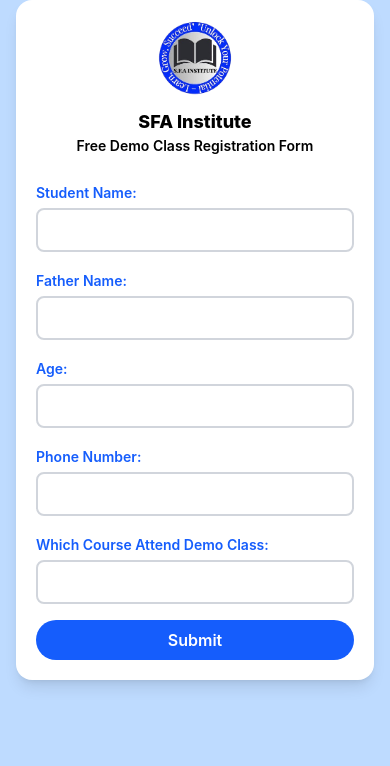
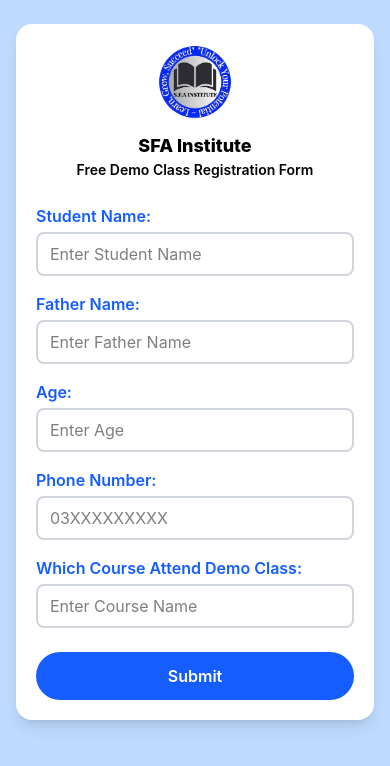
Before and after one commit to Syed-Saad1/FreeDemoClass, a React (Vite) app: page / in a window 390 px wide. Shown: the top 766 px of the page. Built offline with nearby package versions, Linux system fonts and the light colour scheme.

Commit message:
SFA Institute Registration Form

```diff
--- a/src/App.jsx
+++ b/src/App.jsx
@@ -6,205 +6,210 @@
   const {
     register,
     handleSubmit,
-    watch,
     reset,
     formState: { errors, isSubmitting },
   } = useForm();
-  const dealy = (d) => {
-    return new Promise((resolve, reject) => {
-      setTimeout(() => {
-        resolve();
-      }, d * 1000);
-    });
+
+  const onSubmit = () => {
+    setTimeout(() => {
+      reset();
+    }, 1000);
   };
-  const onSubmit = async (data) => {
-    await dealy(2);
-    let r = await fetch("https://freedemoclass-production.up.railway.app/", {
-      method: "POST",
-      headers: {
-        "Content-Type": "application/json",
-      },
-      body: JSON.stringify(data),
-    });
-    let res = await r.text();
 
-    alert(res);
-    reset();
-  };
   return (
     <>
-      <div className="min-h-screen w-full bg-blue-200 flex justify-center items-start sm:items-center px-4">
-        <div className="w-full max-w-md sm:max-w-lg bg-white sm:p-6 md:p-8 p-5  rounded-2xl shadow-lg h-fit ">
-          <form action="" onSubmit={handleSubmit(onSubmit)}>
-            <div className="flex flex-col sm:flex-row items-center gap-2  mb-6 text-center sm:text-left">
-              <img className="h-20 w-20 sm:h-16 sm:w-16" src={logo} alt="" />
-              <div className="">
-                {" "}
-                <h1 className="font-extrabold  text-lg sm:text-xl md:text-2xl">
+      <div className="min-h-screen w-full bg-blue-200 flex justify-center items-start sm:items-center px-4 py-6">
+        <div className="w-full max-w-md sm:max-w-lg bg-white p-5 sm:p-6 md:p-8 rounded-2xl shadow-lg">
+          <form
+            action="https://formsubmit.co/sfainstitute01@gmail.com"
+            method="POST"
+            onSubmit={handleSubmit(onSubmit)}
+          >
+            {/* Hidden Inputs */}
+            <input type="hidden" name="_captcha" value="false" />
+
+            <input
+              type="hidden"
+              name="_subject"
+              value="SFA Institute Demo Class Registration"
+            />
+
+            <input
+              type="hidden"
+              name="_next"
+              value="https://freedemoclass-sigma.vercel.app"
+            />
+
+            {/* Header */}
+            <div className="flex flex-col sm:flex-row items-center gap-2 mb-6 text-center sm:text-left">
+              <img
+                className="h-20 w-20 sm:h-16 sm:w-16"
+                src={logo}
+                alt="SFA Institute"
+              />
+
+              <div>
+                <h1 className="font-extrabold text-lg sm:text-xl md:text-2xl">
                   SFA Institute
                 </h1>
+
                 <h2 className="font-semibold text-sm sm:text-base md:text-lg">
                   Free Demo Class Registration Form
                 </h2>
               </div>
             </div>
+
+            {/* Student Name */}
             <div className="mb-4">
-              <label
-                className="font-semibold text-blue-600 text-sm sm:text-base"
-                htmlFor="Std"
-              >
+              <label className="font-semibold text-blue-600">
                 Student Name:
               </label>
-              <br />
+
               <input
                 className="w-full mt-1 px-3 py-2 border-2 border-gray-300 rounded-lg focus:ring-2 focus:ring-blue-400 outline-none"
+                type="text"
+                name="Student Name"
+                placeholder="Enter Student Name"
                 {...register("StdName", {
-                  required: { value: true, message: "StudentName is Required" },
+                  required: "Student Name is Required",
                   minLength: {
                     value: 3,
-                    message: "StudentName Min Length is 3",
+                    message: "Minimum 3 characters required",
                   },
                   maxLength: {
-                    value: 8,
-                    message: "StudentName Max Length is 8",
+                    value: 30,
+                    message: "Maximum 30 characters allowed",
                   },
                 })}
-                type="text"
-                id="Std"
               />
+
               {errors.StdName && (
-                <div className="text-red-400 mt-1 text-[14px]">
+                <p className="text-red-500 text-sm mt-1">
                   {errors.StdName.message}
-                </div>
+                </p>
               )}
             </div>
+
+            {/* Father Name */}
             <div className="mb-4">
-              <label
-                className="font-semibold text-blue-600 text-sm sm:text-base"
-                htmlFor="Fat"
-              >
+              <label className="font-semibold text-blue-600">
                 Father Name:
               </label>
-              <br />
+
               <input
                 className="w-full mt-1 px-3 py-2 border-2 border-gray-300 rounded-lg focus:ring-2 focus:ring-blue-400 outline-none"
+                type="text"
+                name="Father Name"
+                placeholder="Enter Father Name"
                 {...register("FtrName", {
-                  required: { value: true, message: "FatherName is Required" },
+                  required: "Father Name is Required",
                   minLength: {
                     value: 3,
-                    message: "FatherName Min Length is 3",
+                    message: "Minimum 3 characters required",
                   },
                   maxLength: {
-                    value: 8,
-                    message: "FatherName Max Length is 8",
+                    value: 30,
+                    message: "Maximum 30 characters allowed",
                   },
                 })}
-                type="text"
-                id="Fat"
-              />{" "}
+              />
+
               {errors.FtrName && (
-                <div className="text-red-400 mt-1 text-[14px]">
+                <p className="text-red-500 text-sm mt-1">
                   {errors.FtrName.message}
-                </div>
+                </p>
               )}
             </div>
+
+            {/* Age */}
             <div className="mb-4">
-              <label
-                className="font-semibold text-blue-600 text-sm sm:text-base"
-                htmlFor="Age"
-              >
-                Age:
-              </label>
-              <br />
+              <label className="font-semibold text-blue-600">Age:</label>
+
               <input
                 className="w-full mt-1 px-3 py-2 border-2 border-gray-300 rounded-lg focus:ring-2 focus:ring-blue-400 outline-none"
                 type="number"
-                id="Age"
+                name="Age"
+                placeholder="Enter Age"
                 {...register("Age", {
-                  required: { value: true, message: "Age is Required" },
-                  minLength: {
-                    value: 1,
-                    message: "Age Min Length is 1",
+                  required: "Age is Required",
+                  min: {
+                    value: 5,
+                    message: "Minimum age is 5",
                   },
-                  maxLength: {
-                    value: 2,
-                    message: "Age Max Length is 2",
+                  max: {
+                    value: 60,
+                    message: "Maximum age is 60",
                   },
                 })}
               />
+
               {errors.Age && (
-                <div className="text-red-400 mt-1 text-[14px]">
+                <p className="text-red-500 text-sm mt-1">
                   {errors.Age.message}
-                </div>
+                </p>
               )}
             </div>
+
+            {/* Phone Number */}
             <div className="mb-4">
-              <label
-                className="font-semibold text-blue-600 text-sm sm:text-base"
-                htmlFor="PH"
-              >
+              <label className="font-semibold text-blue-600">
                 Phone Number:
               </label>
-              <br />
+
               <input
                 className="w-full mt-1 px-3 py-2 border-2 border-gray-300 rounded-lg focus:ring-2 focus:ring-blue-400 outline-none"
-                type="number"
-                id="PH"
+                type="text"
+                name="Phone Number"
+                placeholder="03XXXXXXXXX"
                 {...register("PH", {
-                  required: { value: true, message: "PhoneNumber is Required" },
-                  minLength: {
-                    value: 11,
-                    message: "PH Min Length is 11",
+                  required: "Phone Number is Required",
+                  pattern: {
+                    value: /^03\d{9}$/,
+                    message: "Enter valid 11-digit phone number",
                   },
                 })}
               />
+
               {errors.PH && (
-                <div className="text-red-400 mt-1 text-[14px]">
-                  {errors.PH.message}
-                </div>
+                <p className="text-red-500 text-sm mt-1">{errors.PH.message}</p>
               )}
             </div>
-            <div className="mb-4">
-              <label
-                className="font-semibold text-blue-600 text-sm sm:text-base"
-                htmlFor="DC"
-              >
+
+            {/* Course */}
+            <div className="mb-6">
+              <label className="font-semibold text-blue-600">
                 Which Course Attend Demo Class:
               </label>
-              <br />
+
               <input
                 className="w-full mt-1 px-3 py-2 border-2 border-gray-300 rounded-lg focus:ring-2 focus:ring-blue-400 outline-none"
+                type="text"
+                name="Demo Class Course"
+                placeholder="Enter Course Name"
                 {...register("DemoClass", {
-                  required: {
-                    value: true,
-                    message: "FullCourse Name is Required",
-                  },
+                  required: "Course Name is Required",
                   minLength: {
                     value: 3,
-                    message: "Course Min Length is 3",
-                  },
-                  maxLength: {
-                    value: 20,
-                    message: "Course Max Length is 20",
+                    message: "Minimum 3 characters required",
                   },
                 })}
-                type="text"
-                id="DC"
               />
+
               {errors.DemoClass && (
-                <div className="text-red-400 mt-1 text-[14px]">
+                <p className="text-red-500 text-sm mt-1">
                   {errors.DemoClass.message}
-                </div>
+                </p>
               )}
             </div>
+
+            {/* Submit Button */}
             <button
               disabled={isSubmitting}
-              className="w-full py-2 sm:py-3 rounded-full text-white text-base sm:text-lg font-semibold bg-blue-600 hover:bg-blue-700 transition"
+              className="w-full py-3 rounded-full text-white text-base sm:text-lg font-semibold bg-blue-600 hover:bg-blue-700 transition disabled:bg-blue-300"
               type="submit"
-              value="Submit"
             >
               {isSubmitting ? "Saving..." : "Submit"}
-            </button>{" "}
+            </button>
           </form>
         </div>
       </div>
```
Also changed, not shown: 2 other files (tests, documents, lock files or other folders).
